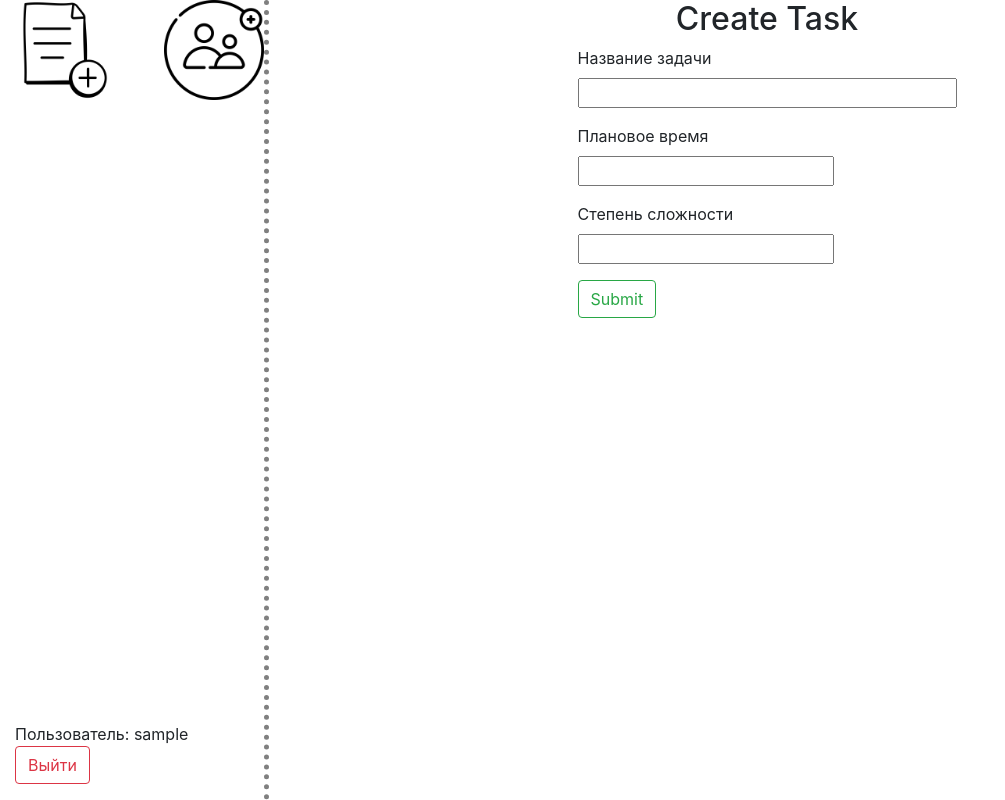
After one commit to iBearchic/rascomTM, a Flask app: page /create_task in a window 1280 px wide. The commit adds this page. Shown: the whole page, without its empty margins (0-1005 px from the left). Run offline with Flask 3, Linux system fonts and the light colour scheme; the visitor is signed in with stand-in values (Sample User, id 1); some libraries are stand-ins or nearby versions.

Commit message:
create_task.html added

```diff
--- a/app/forms.py
+++ b/app/forms.py
@@ -29,9 +29,9 @@ class RegisterForm(FlaskForm):
         return False
 
 class TaskForm(FlaskForm):
-    taskname = StringField('Task Name', validators=[DataRequired()])
-    expected_time = IntegerField('Expected Time', validators=[DataRequired()])
-    task_hardness = IntegerField('Task Hardness', validators=[DataRequired()])
+    taskname = StringField('Название задачи', validators=[DataRequired()])
+    expected_time = IntegerField('Плановое время', validators=[DataRequired()])
+    task_hardness = IntegerField('Степень сложности', validators=[DataRequired()])
     submit = SubmitField('Submit')
 
 class EmployeeForm(FlaskForm):
--- /dev/null
+++ b/app/templates/create_task.html
@@ -0,0 +1,35 @@
+{% extends 'layout.html' %}
+
+{% block content %}
+<div class="container login">
+    <h2>Create Task</h2>
+    {% with messages = get_flashed_messages(with_categories=true) %}
+        {% if messages %}
+          {% for category, message in messages %}
+            <div class="alert alert-{{ category }}">{{ message }}</div>
+          {% endfor %}
+        {% endif %}
+    {% endwith %}
+
+    <form method="POST">
+        {{ form.hidden_tag() }}
+
+        <p>
+            {{ form.taskname.label }}<br>
+            {{ form.taskname(size=32) }}
+        </p>
+
+        <p>
+            {{ form.expected_time.label }}<br>
+            {{ form.expected_time(size=32) }}
+        </p>
+
+        <p>
+            {{ form.task_hardness.label }}<br>
+            {{ form.task_hardness(size=32) }}
+        </p>
+
+        <p>{{ form.submit(class_="btn btn-outline-success") }}</p>
+    </form>
+</div>
+{% endblock %}
--- a/app/templates/layout.html
+++ b/app/templates/layout.html
@@ -8,7 +8,7 @@
     <title> ITMS </title>
 </head>
 <body>
-    <div class="container-fluid">
+    <div class="container-fluid main">
 
         <div class="sidenavbar">
             {% if current_user.is_authenticated %}
--- a/app/views.py
+++ b/app/views.py
@@ -17,11 +17,15 @@ def home():
 def create_task():
     form = TaskForm()
     if request.method == "POST":
-        task = Task(taskname=form.taskname.data, expected_time=form.expected_time.data, task_hardness=form.task_hardness.data)
-        db.session.add(task)
-        db.session.commit()
-        flash(f'Задача с номером {id} успешно создана!', 'success')
-        return redirect(url_for('main.home'))
+        if form.task_hardness.data <= 5 and form.task_hardness.data > 0:
+            task = Task(taskname=form.taskname.data, expected_time=form.expected_time.data, task_hardness=form.task_hardness.data)
+            db.session.add(task)
+            db.session.commit()
+            flash(f'Задача "{form.taskname.data}" успешно создана!', 'success')
+            return redirect(url_for('main.home'))
+        else:
+            flash(f'Степень сложности указана неверно!', 'warning')
+            return redirect(url_for('main.create_task'))
 
     return render_template('create_task.html', form=form)
 
```
Also changed, not shown: app/instance/database.db.
